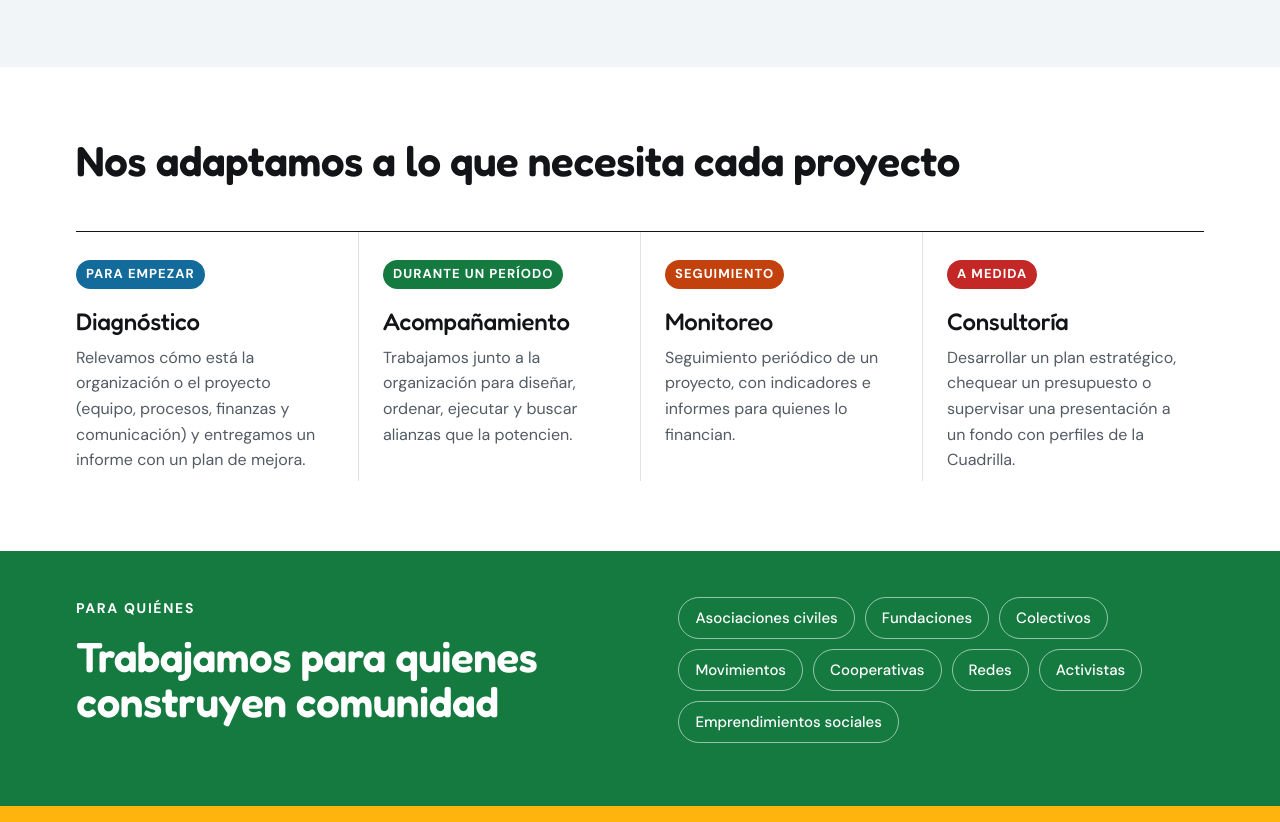
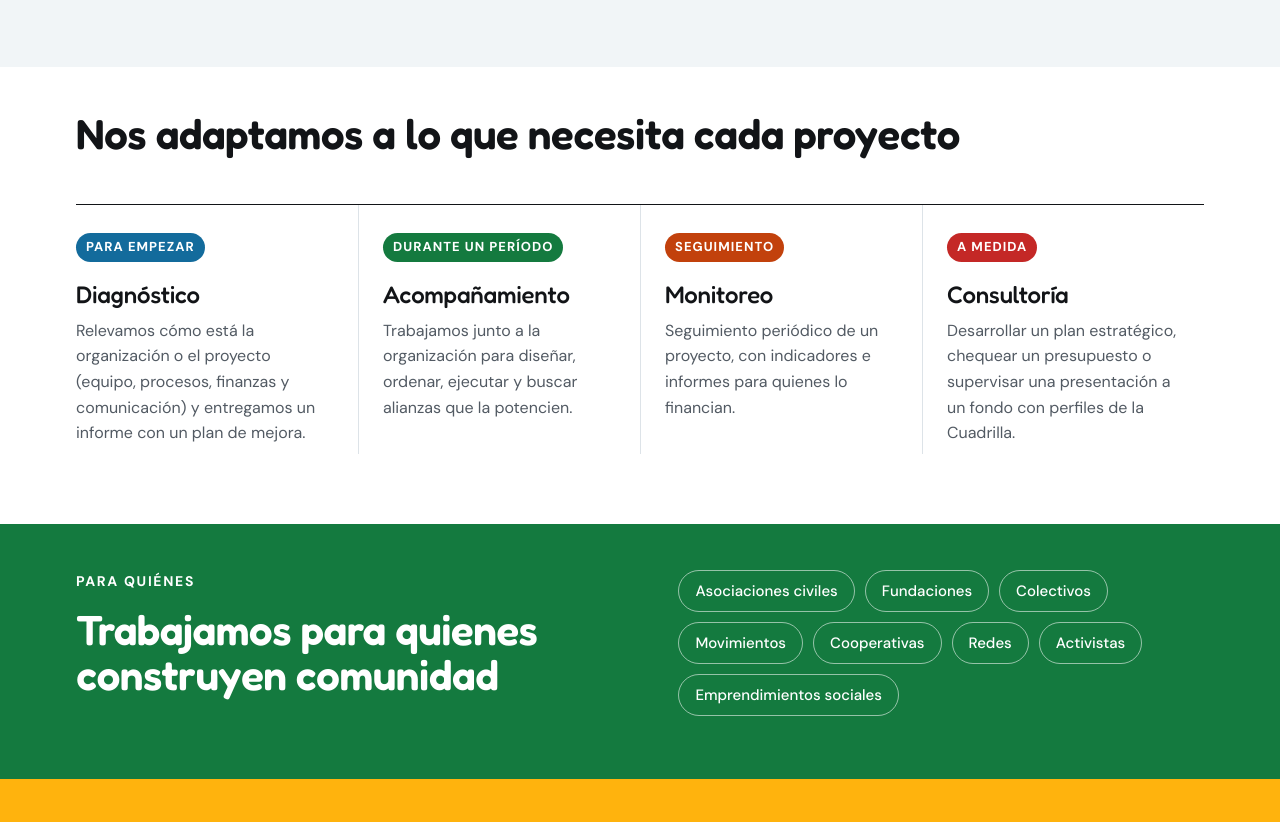
Before and after one commit to lautarojustin/sitio-cuqu, a plain HTML site: page index.html in a window 1280 px wide. Shown: the part 2020-2842 px from the top of the page. Drawn offline with Linux system fonts and the light colour scheme.

Commit message:
Menos espacio arriba de Nos adaptamos en compu
Co-Authored-By: Claude Opus 5.5 <noreply@anthropic.com>

```diff
--- a/cuqu.css
+++ b/cuqu.css
@@ -230,6 +230,7 @@ section[id]{scroll-margin-top:72px}
 
 /* Contacto */
 .contacto{text-align:left;padding-bottom:clamp(32px,3.4vw,44px)}
+@media (min-width:821px){.como{padding-top:clamp(36px,3.4vw,48px)}}
 @media (min-width:821px){.contacto{padding-top:clamp(32px,3.4vw,44px)}.quienes,.lineas{padding-top:clamp(40px,4vw,56px)}}
 .contacto-box{display:grid;grid-template-columns:1.3fr 1fr;gap:40px;align-items:center}
 .contacto h2{font-size:var(--h2-seccion);overflow-wrap:break-word}
--- a/index.html
+++ b/index.html
@@ -26,7 +26,7 @@
 <link rel="preconnect" href="https://fonts.googleapis.com">
 <link rel="preconnect" href="https://fonts.gstatic.com" crossorigin>
 <link rel="stylesheet" href="https://fonts.googleapis.com/css2?family=Fredoka:wght@300;400;500;600;700&family=DM+Sans:opsz,wght@9..40,400;9..40,500;9..40,700;9..40,900&display=swap">
-<link rel="stylesheet" href="cuqu.css?v=10">
+<link rel="stylesheet" href="cuqu.css?v=11">
 </head>
 <body>
 
```
Also changed, not shown: quienes-somos.html (+1 -1 lines).
